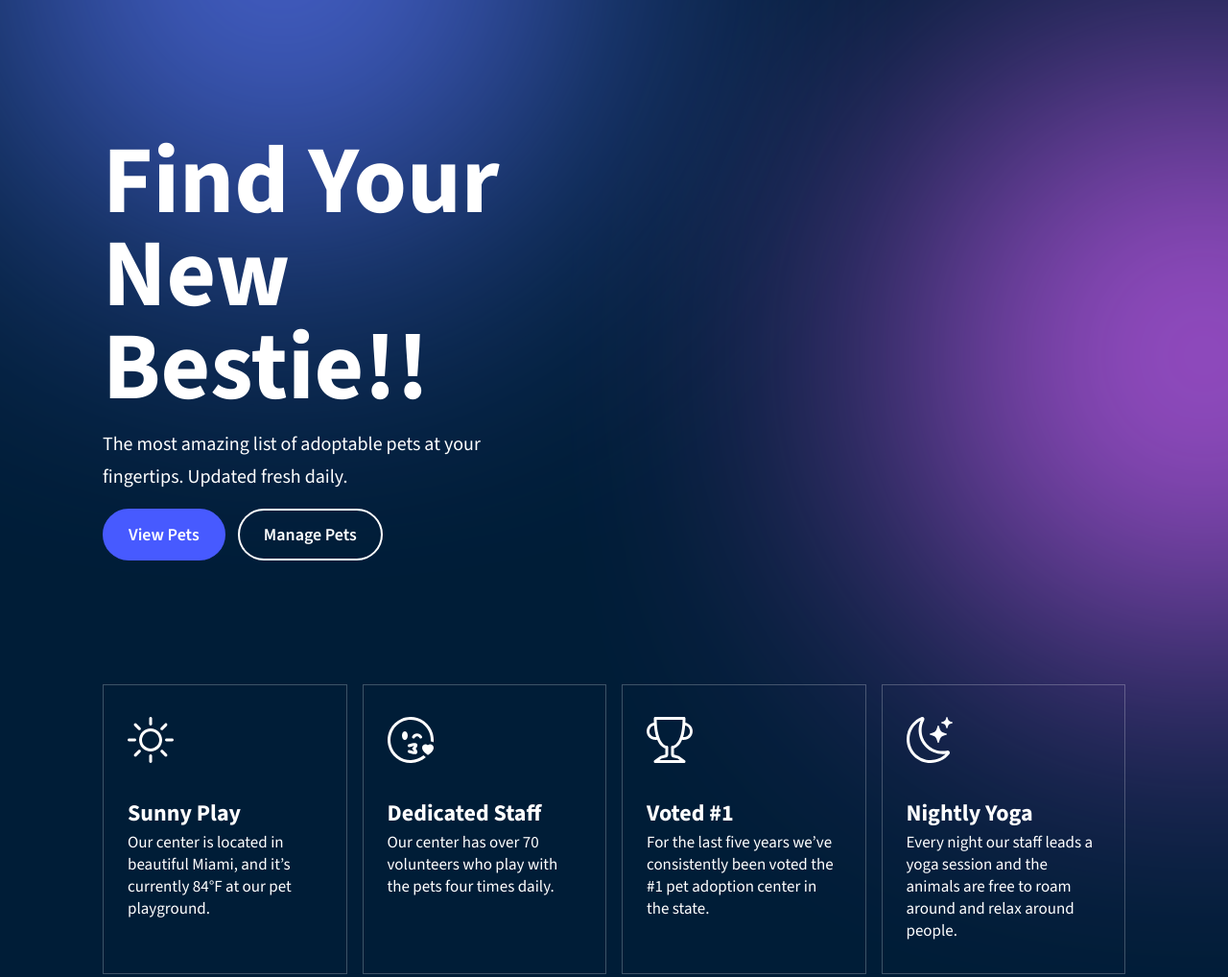
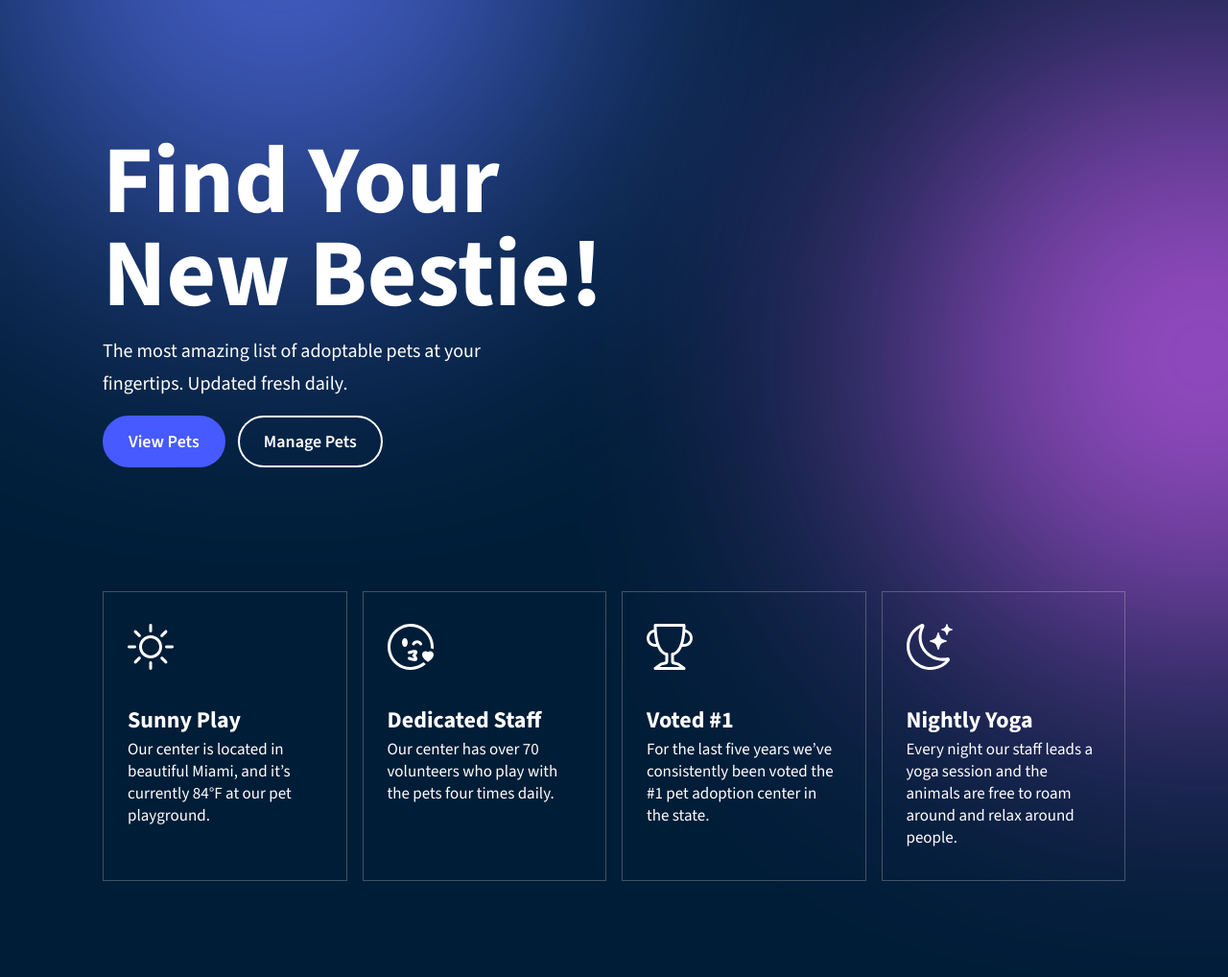
Before and after one commit to bemba49/pet-repository, a plain HTML site: page index.html in a window 1280 px wide. Shown: the top 1018 px of the page at 96% size. Drawn offline with nearby package versions, Linux system fonts and the light colour scheme.

```diff
--- a/index.html
+++ b/index.html
@@ -17,7 +17,7 @@
     <div class="top-section">
 
       <div class="actual-top-content">
-        <h1>Find Your New Bestie!!</h1>
+        <h1>Find Your New Bestie!</h1>
         <p class="intro-text">The most amazing list of adoptable pets at your fingertips. Updated fresh daily.</p>
         <div class="intro-buttons">
           <a href="#" class="our-btn utility-mr">View Pets</a>
```
